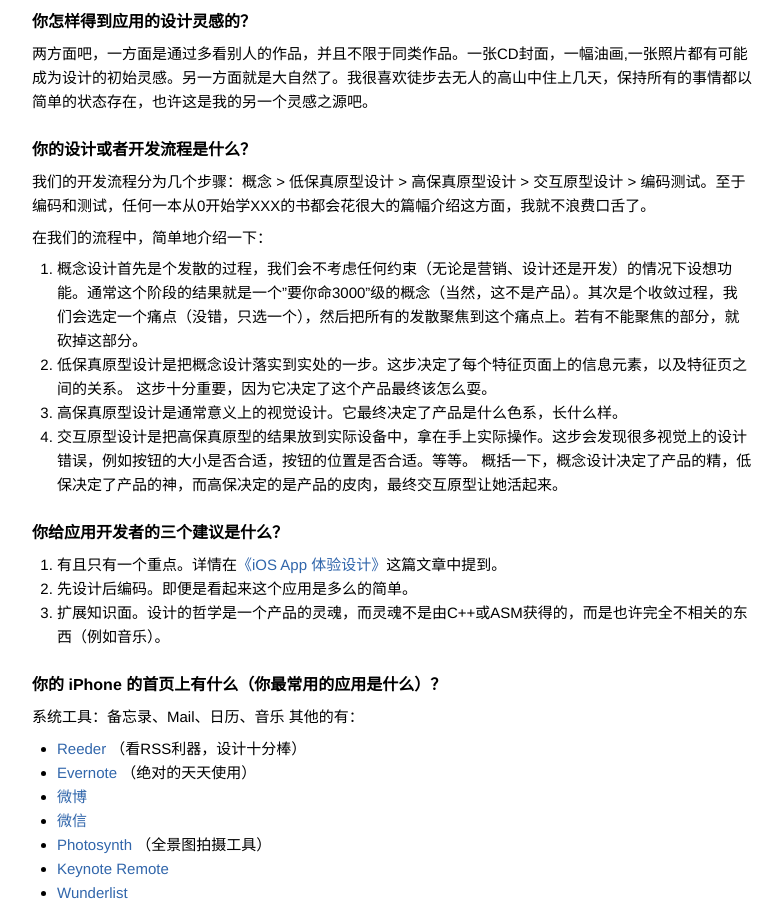
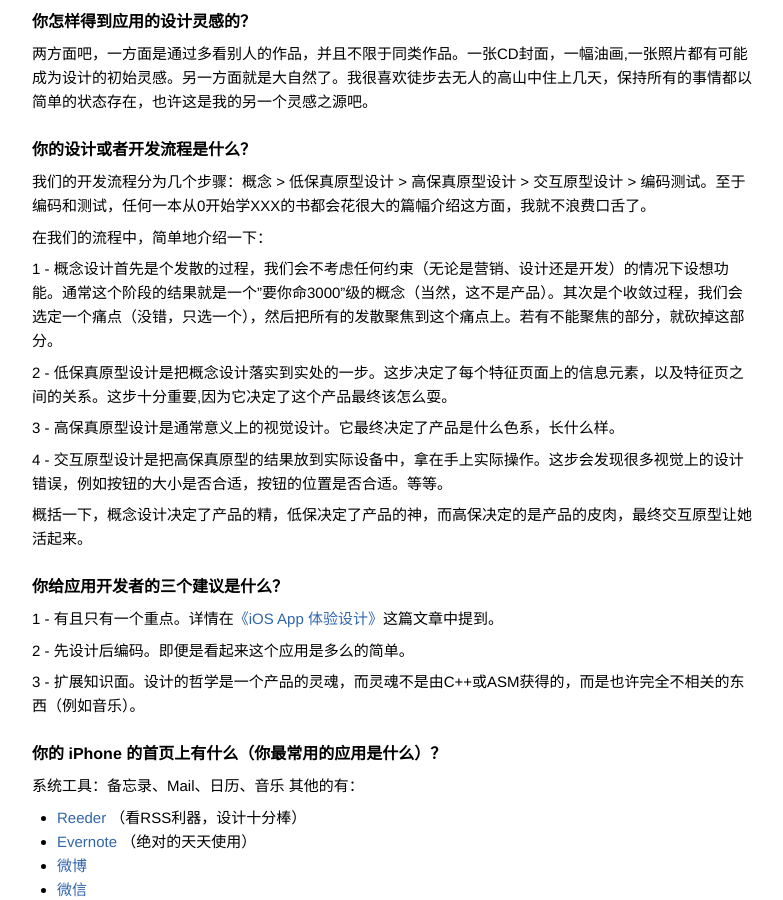
Before and after one commit to guohe/outofbox, a Jekyll site: the page built from _posts/2011-06-19-shawn-mycolorway.markdown, in a window 1280 px wide and 900 px high, scrolled down 778 px. Shown: the whole window, without its empty margins (128-911 px from the left). Built offline with Jekyll 4.4.1, drawn with Linux system fonts in a browser that asks for light colours; comment, search, counter and statistics services are not loaded.

Commit message:
small fixes for Shawn's post

```diff
--- a/_posts/2011-06-19-shawn-mycolorway.markdown
+++ b/_posts/2011-06-19-shawn-mycolorway.markdown
@@ -17,17 +17,23 @@
 
 在我们的流程中，简单地介绍一下：
 
-1. 概念设计首先是个发散的过程，我们会不考虑任何约束（无论是营销、设计还是开发）的情况下设想功能。通常这个阶段的结果就是一个"要你命3000"级的概念（当然，这不是产品）。其次是个收敛过程，我们会选定一个痛点（没错，只选一个），然后把所有的发散聚焦到这个痛点上。若有不能聚焦的部分，就砍掉这部分。
-2. 低保真原型设计是把概念设计落实到实处的一步。这步决定了每个特征页面上的信息元素，以及特征页之间的关系。 这步十分重要，因为它决定了这个产品最终该怎么耍。
-3. 高保真原型设计是通常意义上的视觉设计。它最终决定了产品是什么色系，长什么样。
-4. 交互原型设计是把高保真原型的结果放到实际设备中，拿在手上实际操作。这步会发现很多视觉上的设计错误，例如按钮的大小是否合适，按钮的位置是否合适。等等。
+1 - 概念设计首先是个发散的过程，我们会不考虑任何约束（无论是营销、设计还是开发）的情况下设想功能。通常这个阶段的结果就是一个"要你命3000"级的概念（当然，这不是产品）。其次是个收敛过程，我们会选定一个痛点（没错，只选一个），然后把所有的发散聚焦到这个痛点上。若有不能聚焦的部分，就砍掉这部分。
+
+2 - 低保真原型设计是把概念设计落实到实处的一步。这步决定了每个特征页面上的信息元素，以及特征页之间的关系。这步十分重要,因为它决定了这个产品最终该怎么耍。
+
+3 - 高保真原型设计是通常意义上的视觉设计。它最终决定了产品是什么色系，长什么样。
+
+4 - 交互原型设计是把高保真原型的结果放到实际设备中，拿在手上实际操作。这步会发现很多视觉上的设计错误，例如按钮的大小是否合适，按钮的位置是否合适。等等。
+
 概括一下，概念设计决定了产品的精，低保决定了产品的神，而高保决定的是产品的皮肉，最终交互原型让她活起来。
 
 #### 你给应用开发者的三个建议是什么？
 
-1. 有且只有一个重点。详情在[《iOS App 体验设计》](http://blog.mycolorway.com/2011/06/16/ued-for-ios/)这篇文章中提到。
-2. 先设计后编码。即便是看起来这个应用是多么的简单。
-3. 扩展知识面。设计的哲学是一个产品的灵魂，而灵魂不是由C++或ASM获得的，而是也许完全不相关的东西（例如音乐）。
+1 - 有且只有一个重点。详情在[《iOS App 体验设计》](http://blog.mycolorway.com/2011/06/16/ued-for-ios/)这篇文章中提到。
+
+2 - 先设计后编码。即便是看起来这个应用是多么的简单。
+
+3 - 扩展知识面。设计的哲学是一个产品的灵魂，而灵魂不是由C++或ASM获得的，而是也许完全不相关的东西（例如音乐）。
 
 #### 你的 iPhone 的首页上有什么（你最常用的应用是什么）？
 系统工具：备忘录、Mail、日历、音乐
```
Also changed, not shown: 9 other files.
